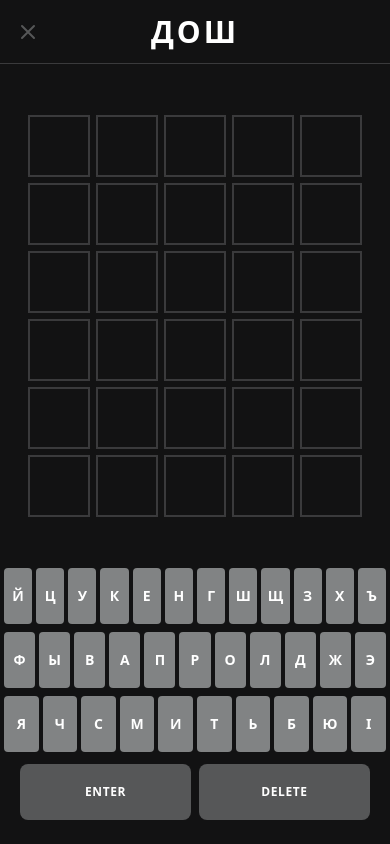
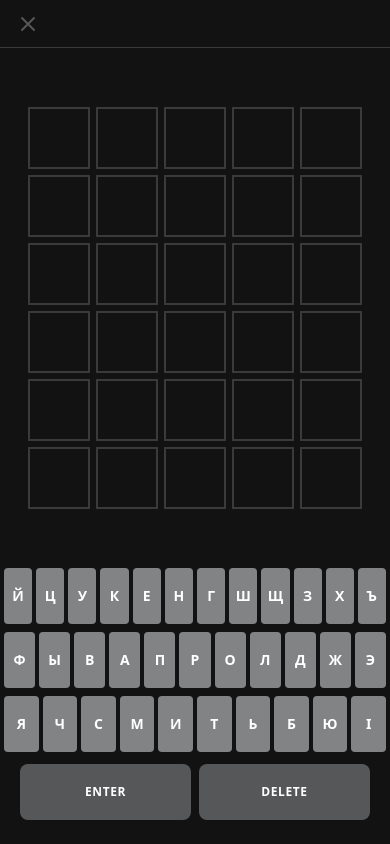
Before and after one commit to Supjan9/dosh-wordle, a React (Vite) app: page / in a window 390 px wide. Both pictures are taken after a click on the button "ЛОВЗА". Built offline with nearby package versions, Linux system fonts and the light colour scheme.

Commit message:
adjust for mobile browser

```diff
--- a/src/App.jsx
+++ b/src/App.jsx
@@ -26,7 +26,6 @@ export default function App() {
   const [toastMessage, setToastMessage] = useState(null);
 
   // 3. LOAD GAME ON STARTUP
-  // This hook checks localStorage and populates the state if a game is in progress
   useEffect(() => {
     const saved = loadGameState();
 
@@ -37,15 +36,13 @@ export default function App() {
       setUsedKeys(saved.usedKeys);
       setIsGameFinished(saved.isGameFinished);
 
-      // If they have already made progress, skip the Intro screen
       if (saved.turn > 0 || saved.isGameFinished) {
         setGameStarted(true);
       }
     }
-  }, []); // Only runs once on initial mount
+  }, []);
 
   // 4. SAVE GAME ON EVERY UPDATE
-  // We save the state whenever the user makes a move
   useEffect(() => {
     if (turn > 0 || isGameFinished) {
       saveGameState({
@@ -54,13 +51,12 @@ export default function App() {
         isCorrect,
         usedKeys,
         isGameFinished,
-        solution: SOLUTION // We save the word itself to verify the 3-hour window in gameLogic.js
+        solution: SOLUTION
       });
     }
   }, [guesses, turn, isCorrect, usedKeys, isGameFinished, SOLUTION]);
 
   // 5. AUTO-SHOW MODAL
-  // If the game is already finished (e.g., on refresh), show the results modal
   useEffect(() => {
     if (isGameFinished && gameStarted) {
       const timer = setTimeout(() => setShowModal(true), 1500);
@@ -87,7 +83,6 @@ export default function App() {
   // --- GAMEPLAY ACTIONS ---
 
   const onChar = (char) => {
-    // Current validation: only allow 5-letter words
     if (currentGuess.length < 5 && turn < 6 && !isCorrect) {
       setCurrentGuess((prev) => prev + char);
     }
@@ -128,7 +123,7 @@ export default function App() {
     if (turn >= 6 || isCorrect || isGameFinished) return;
 
     if (currentGuess.length !== 5) {
-      triggerError('Цхьа хIума гIалат ду'); // Not enough letters
+      triggerError('Цхьа хIума гIалат ду');
       return;
     }
 
@@ -138,7 +133,7 @@ export default function App() {
     );
 
     if (!wordExists) {
-      triggerError('Дош дацаре терра ду'); // Not in word list
+      triggerError('Дош дацаре терра ду');
       return;
     }
 
@@ -182,30 +177,32 @@ export default function App() {
   }
 
   return (
-    <div className="flex flex-col h-full w-full max-w-lg mx-auto overflow-hidden bg-[#121213] relative">
-      <header className="flex h-16 items-center justify-between px-4 border-b border-[#3a3a3c] shrink-0">
+    <div className="flex flex-col h-[100dvh] w-full max-w-lg mx-auto overflow-hidden bg-[#121213] relative">
+
+      {/* UPDATED HEADER:
+         1. Reduced height from h-16 to h-12 to save space.
+         2. Removed the <h1> Title completely.
+      */}
+      <header className="flex h-12 items-center justify-between px-4 border-b border-[#3a3a3c] shrink-0">
          <button
            onClick={() => setGameStarted(false)}
            className="text-[#565758] hover:text-white transition-colors p-2 -ml-2"
            aria-label="Exit to Home"
          >
+           {/* Exit / Back Icon */}
            <svg xmlns="http://www.w3.org/2000/svg" className="h-6 w-6" fill="none" viewBox="0 0 24 24" stroke="currentColor" strokeWidth={2}>
              <path strokeLinecap="round" strokeLinejoin="round" d="M6 18L18 6M6 6l12 12" />
            </svg>
          </button>
 
-         <h1
-           onClick={() => setGameStarted(false)}
-           className="text-3xl font-black tracking-widest text-white uppercase cursor-pointer hover:opacity-80 transition-opacity select-none"
-         >
-           ДОШ
-         </h1>
+         {/* Title has been removed for space */}
 
          <button
            onClick={() => { if(isGameFinished) setShowModal(true); }}
            className={`text-[#565758] hover:text-white transition-all p-2 -mr-2 ${isGameFinished ? 'opacity-100' : 'opacity-0 pointer-events-none'}`}
            aria-label="Show Stats"
          >
+           {/* Chart / Stats Icon */}
            <svg xmlns="http://www.w3.org/2000/svg" className="h-6 w-6" fill="none" viewBox="0 0 24 24" stroke="currentColor" strokeWidth={2}>
              <path strokeLinecap="round" strokeLinejoin="round" d="M9 19v-6a2 2 0 00-2-2H5a2 2 0 00-2 2v6a2 2 0 002 2h2a2 2 0 002-2zm0 0V9a2 2 0 012-2h2a2 2 0 012 2v10m-6 0a2 2 0 002 2h2a2 2 0 002-2m0 0V5a2 2 0 012-2h2a2 2 0 012 2v14a2 2 0 01-2 2h-2a2 2 0 01-2-2z" />
            </svg>
@@ -220,7 +217,7 @@ export default function App() {
         </div>
       )}
 
-      <main className="flex-grow flex items-center justify-center p-2 overflow-hidden">
+      <main className="flex-grow flex flex-col items-center justify-center p-2 min-h-0">
         <Grid guesses={guesses} currentGuess={currentGuess} turn={turn} isShaking={isShaking} />
       </main>
 
--- a/src/components/Grid.jsx
+++ b/src/components/Grid.jsx
@@ -2,7 +2,8 @@ import React from 'react';
 
 export default function Grid({ guesses, currentGuess, turn, isShaking }) {
   return (
-    <div className="flex flex-col gap-1.5 w-full max-w-[350px] px-2">
+    // UPDATED: Added 'h-full' and 'justify-center' so it centers vertically in the available space
+    <div className="flex flex-col gap-1.5 w-full max-w-[350px] px-2 h-full justify-center">
       {guesses.map((guess, i) => {
         if (turn === i) {
           // Pass the 'isShaking' prop ONLY to the current row
@@ -33,7 +34,7 @@ function Row({ guess, currentGuess, isRevealed, isShaking }) {
   return (
     <div className={`grid grid-cols-5 gap-1.5 ${isShaking ? 'animate-shake' : ''}`}>
       {/* ^ NOTICE: The 'animate-shake' class is applied to the ROW container
-         if 'isShaking' is true. This shakes the whole word together.
+          if 'isShaking' is true. This shakes the whole word together.
       */}
 
       {tiles.map((char, i) => {
@@ -53,9 +54,11 @@ function Row({ guess, currentGuess, isRevealed, isShaking }) {
               '--correct-color': colorHex,
               animationDelay: isRevealed ? animationDelay : '0s'
             }}
+            // UPDATED: Changed text-3xl to 'text-2xl sm:text-3xl'
+            // This prevents the letter from being too big on small screens
             className={`
               w-full aspect-square border-2 flex items-center justify-center
-              text-3xl font-bold uppercase text-white select-none
+              text-2xl sm:text-3xl font-bold uppercase text-white select-none
               ${isRevealed ? 'animate-flip' : 'border-[#565758] animate-pop'}
               ${!isRevealed && 'border-[#818384]'}
             `}
--- a/src/components/Modal.jsx
+++ b/src/components/Modal.jsx
@@ -1,8 +1,8 @@
 import React, { useState, useEffect } from 'react';
-import { Share2, X, Copy, Check } from 'lucide-react';
+import { X, Copy, Check } from 'lucide-react'; // Removed Share2, added Copy
 
 export default function Modal({ isWon, solution, translation, turn, guesses, isVisible, onClose, nextDayTimestamp }) {
-  const [shareText, setShareText] = useState('ДЕКЪА'); // "Share" in Chechen
+  const [shareText, setShareText] = useState('ДЕКЪА'); // "Share"
   const [timeLeft, setTimeLeft] = useState('');
 
   // --- COUNTDOWN TIMER ---
@@ -19,7 +19,6 @@ export default function Modal({ isWon, solution, translation, turn, guesses, isV
         const h = Math.floor((diff / (1000 * 60 * 60)) % 24);
         const m = Math.floor((diff / 1000 / 60) % 60);
         const s = Math.floor((diff / 1000) % 60);
-        // Pad numbers with zeros (e.g., 01:05:09)
         setTimeLeft(`${h.toString().padStart(2, '0')}:${m.toString().padStart(2, '0')}:${s.toString().padStart(2, '0')}`);
       }
     }, 1000);
@@ -28,11 +27,9 @@ export default function Modal({ isWon, solution, translation, turn, guesses, isV
 
   if (!isVisible) return null;
 
-  // --- SHARE LOGIC ---
+  // --- SHARE LOGIC (FORCED COPY) ---
   const handleShare = async () => {
     // 1. Generate Emoji Grid
-    // We slice from 0 to 'turn' because 'turn' increments after every guess.
-    // If you won on the 4th try, turn is 4, so we need indices 0, 1, 2, 3.
     const emojiGrid = guesses
       .slice(0, turn)
       .map((row) => {
@@ -47,23 +44,14 @@ export default function Modal({ isWon, solution, translation, turn, guesses, isV
     const title = `ДОШ ${isWon ? turn : 'X'}/6`;
     const textToShare = `${title}\n\n${emojiGrid}\n\nhttps://supjan9.github.io/dosh-wordle`;
 
-    // 2. Mobile Native Share
-    if (navigator.share) {
-      try {
-        await navigator.share({ text: textToShare });
-        return;
-      } catch (err) {
-        console.log('Share cancelled');
-      }
-    }
-
-    // 3. Desktop Clipboard Fallback (Robust)
+    // 2. Copy to Clipboard (Directly)
     try {
+      // Modern Copy Method (Works on HTTPS and Localhost)
       if (navigator.clipboard && window.isSecureContext) {
         await navigator.clipboard.writeText(textToShare);
         triggerCopyFeedback();
       } else {
-        // Fallback for older browsers or non-HTTPS
+        // Legacy Copy Method (For older browsers or HTTP)
         const textArea = document.createElement("textarea");
         textArea.value = textToShare;
         textArea.style.position = "fixed";
@@ -71,12 +59,18 @@ export default function Modal({ isWon, solution, translation, turn, guesses, isV
         document.body.appendChild(textArea);
         textArea.focus();
         textArea.select();
-        document.execCommand('copy');
+
+        try {
+          document.execCommand('copy');
+          triggerCopyFeedback();
+        } catch (err) {
+          alert("Copy failed. Please take a screenshot!");
+        }
+
         document.body.removeChild(textArea);
-        triggerCopyFeedback();
       }
     } catch (err) {
-      alert("Browser blocked copy. Please screenshot!");
+      alert("Error copying to clipboard");
     }
   };
 
@@ -139,7 +133,8 @@ export default function Modal({ isWon, solution, translation, turn, guesses, isV
               ${shareText === 'СХЬАИЙЦИ!' ? 'bg-white text-black' : 'bg-[#538d4e] hover:bg-[#467a41] text-white'}
             `}
           >
-            {shareText === 'ДЕКЪА' && <Share2 className="w-4 h-4" />}
+            {/* UPDATED ICON: Uses Copy instead of Share2 */}
+            {shareText === 'ДЕКЪА' && <Copy className="w-4 h-4" />}
             {shareText === 'СХЬАИЙЦИ!' && <Check className="w-4 h-4" />}
             {shareText}
           </button>
```
